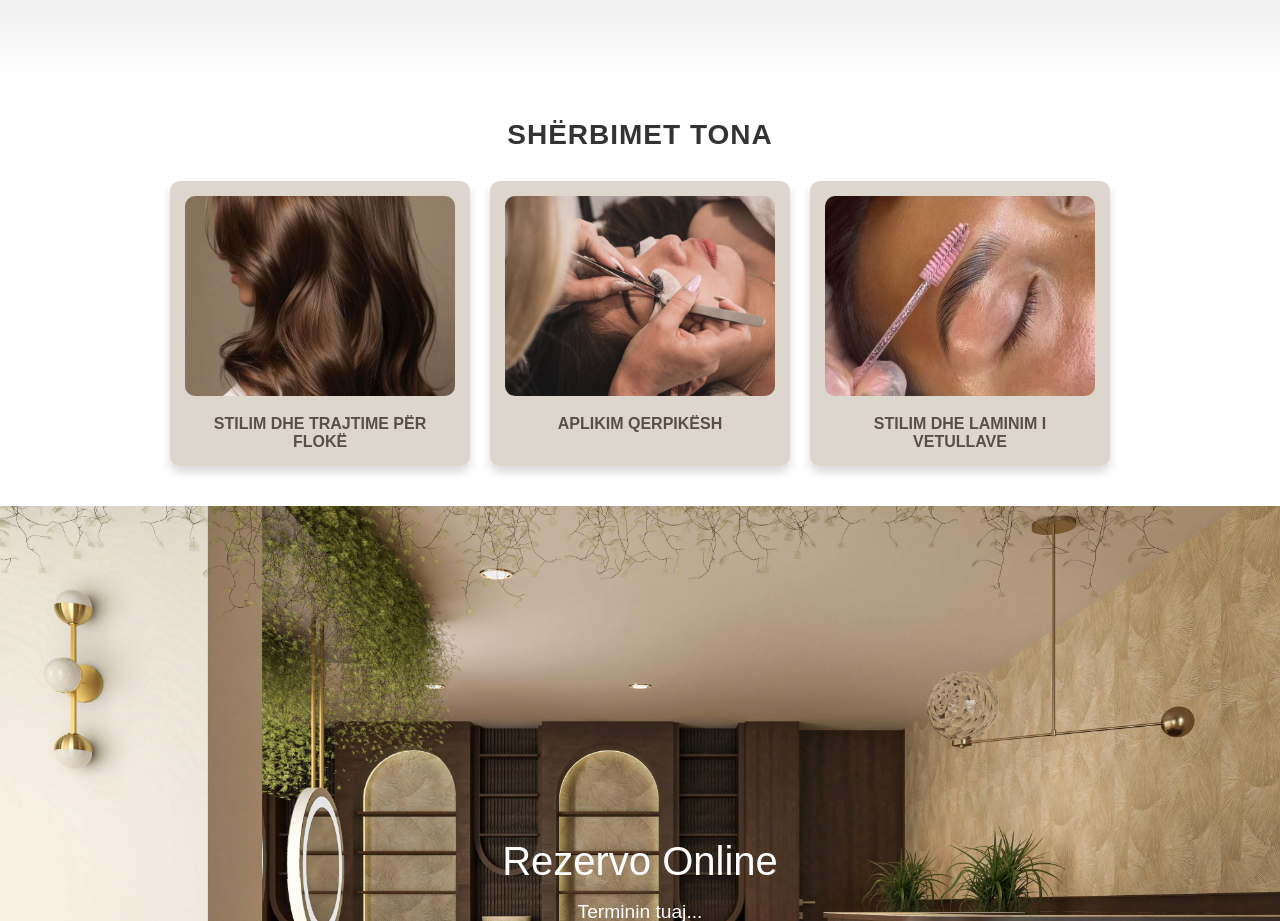
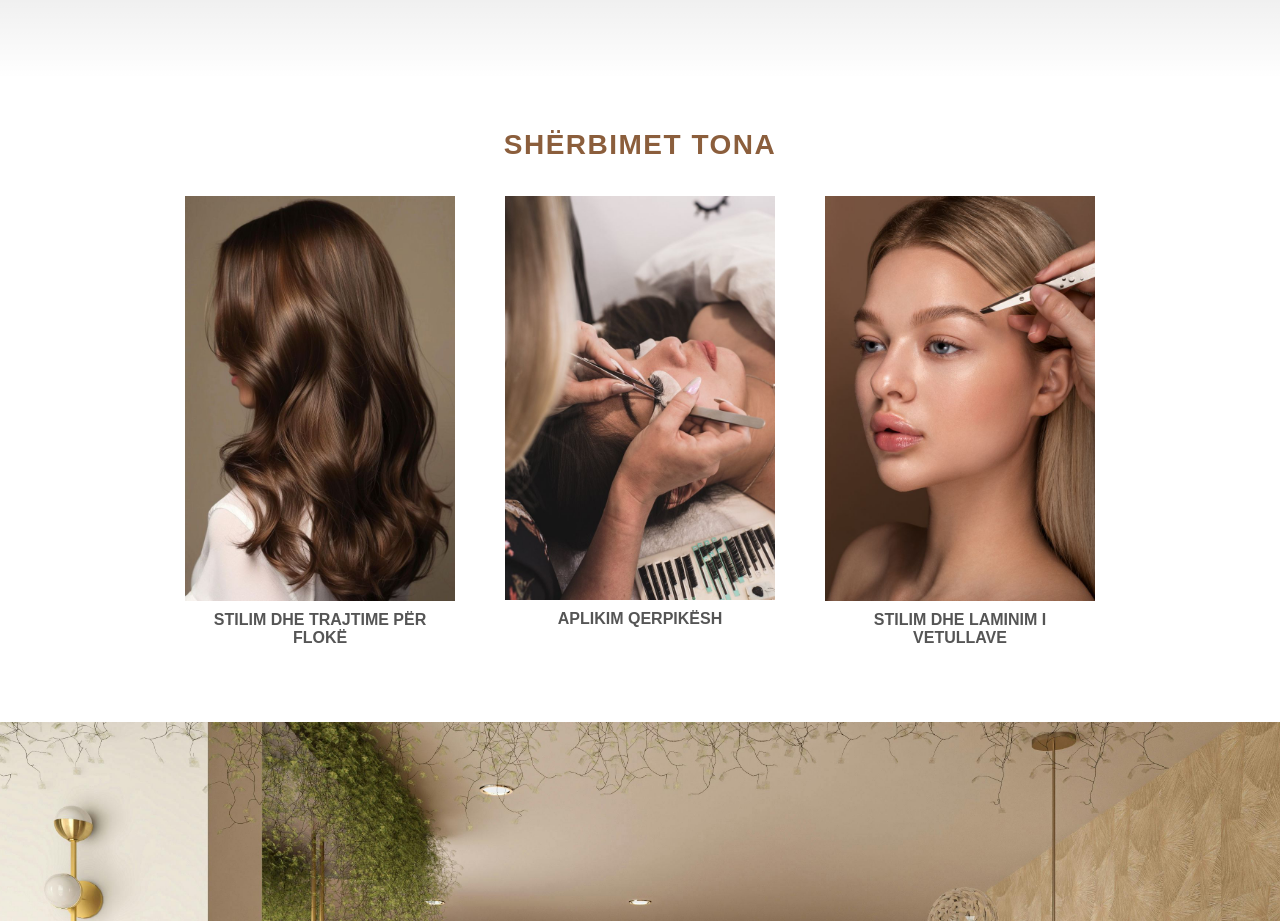
Before and after one commit to Vessa-is/UEB24_Gr19, a PHP site: page / in a window 1280 px wide. Shown: the part 2418-3339 px from the top of the page. Run offline with PHP 8.4, Linux system fonts and the light colour scheme.

Commit message:
Sherbimet tona html css
new changes

```diff
--- a/index.html
+++ b/index.html
@@ -253,23 +253,24 @@
         <source src="audios/audio1.mp3" type="audio/mp3">
       </audio>
     </div>
-      <div class="container">
-        <h2>SH&Euml;RBIMET TONA</h2>
+    <section class="container">
+      <h2>SHËRBIMET TONA</h2>
       <div class="services">
           <div class="service-item">
-                <img src="images/sherbimiflok.jpeg" alt="Products + Accessories">
+              <img src="images/sherbimiflok.jpeg" alt="Stilim dhe trajtime për flokë">
               <p>STILIM DHE TRAJTIME PËR FLOKË</p>
           </div>
           <div class="service-item">
-                <img src="images/sherbim2.jpg" alt="Book Next Experience">
+              <img src="images/sherbim2.jpg" alt="Aplikim qerpikësh">
               <p>APLIKIM QERPIKËSH</p>
           </div>
           <div class="service-item">
-                <img src="images/sherbim3.jpg" alt="Hair Extensions">
+              <img src="images/kontakti.jpg" alt="Stilim dhe laminim i vetullave">
               <p>STILIM DHE LAMINIM I VETULLAVE</p>
           </div>
       </div>
-    </div>
+  </section>
+
     <section class="kontenti2">
       <div class="rezervimi">
       <h1>Rezervo Online</h1>
--- a/style.css
+++ b/style.css
@@ -188,16 +188,22 @@ z-index: 1;
   opacity: 0.6;
 }
 
+/* Stili për seksionin e shërbimeve */
 .container {
   text-align: center;
-  margin: 40px 20px;
+  margin: 50px auto;
+  font-family: 'Arial', sans-serif;
+  color: #333;
+  background-color: #fff;
 }
 
-h2 {
-  margin-bottom: 30px;
+.container h2 {
   font-size: 28px;
-  letter-spacing: 1px;
-  color: #333;
+  font-weight: bold;
+  margin-bottom: 20px;
+  text-transform: uppercase;
+  letter-spacing: 1.5px;
+  color: #8B5E3C; /* Ngjyra sipas imazhit */
 }
 
 .services {
@@ -208,35 +214,35 @@ h2 {
 }
 
 .service-item {
-  background-color: #ddd6cc;
-  border-radius: 10px;
-  box-shadow: 0 6px 10px rgba(0, 0, 0, 0.15);
+  width: 300px;
+  text-align: center;
+  overflow: hidden;
   padding: 15px;
-  flex: 0 1 calc(30% - 20px);
-  max-width: 300px;
-  text-align: center;
-  transition: transform 0.3s ease, box-shadow 0.3s ease;
-}
-
-.service-item:hover {
-  transform: translateY(-5px);
-  box-shadow: 0 8px 15px rgba(0, 0, 0, 0.2);
 }
 
 .service-item img {
   width: 100%;
-  height: 200px; /* Fixed height for all images */
-  object-fit: cover; /* Crops and maintains aspect ratio */
-  border-radius: 10px;
+  height: auto;
+  display: block;
+  margin-bottom: 10px;
 }
 
 .service-item p {
-  margin-top: 15px;
   font-size: 16px;
   font-weight: bold;
-  color: #5a4e4b;
   text-transform: uppercase;
+  color: #555;
+  margin: 10px 0;
 }
+
+.service-item .description {
+  font-size: 14px;
+  color: #666;
+  text-transform: none;
+  margin: 0;
+}
+
+
 footer {
   width: 100%;
   background: #664f3e;
```
Lines whose indentation alone changed are shown as unchanged.
